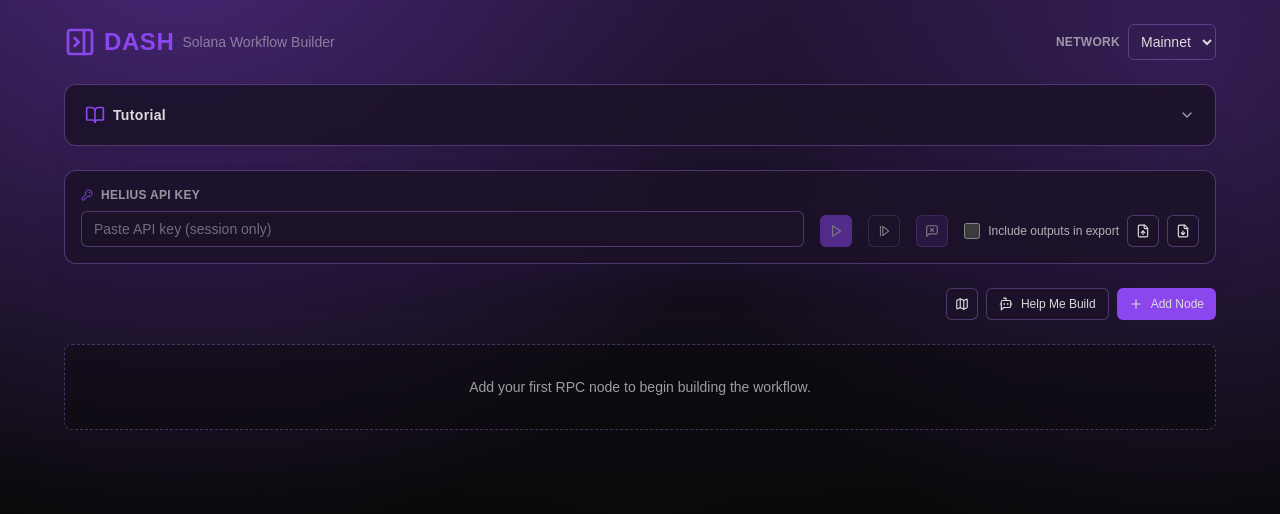
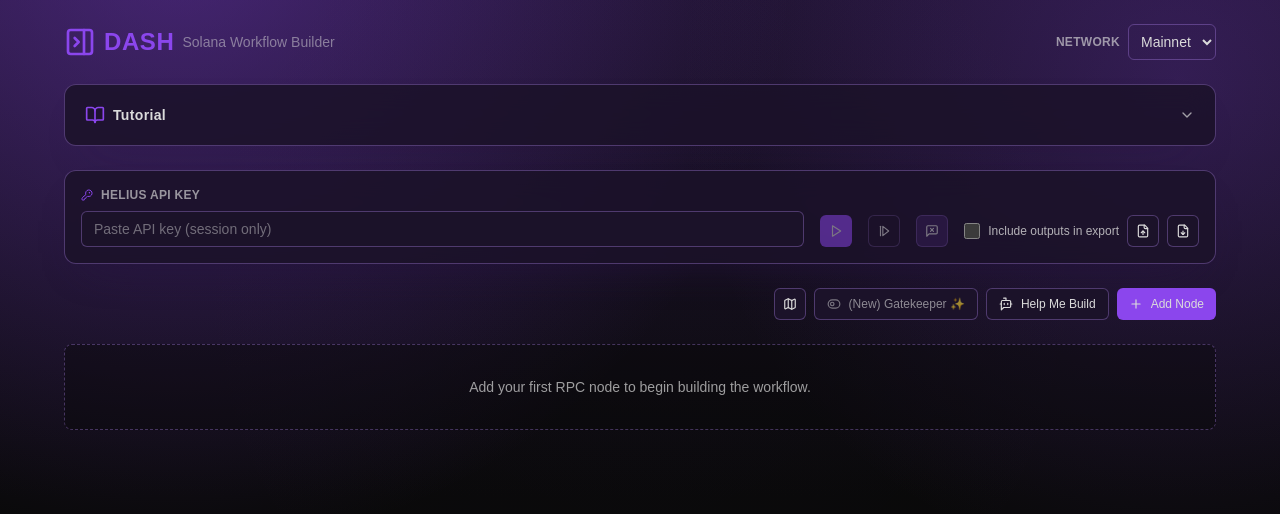
Before and after one commit to JAhimaz/dash-helius-rpc-sandbox, a Next.js app: page / in a window 1280 px wide. Shown: the top 514 px of the page. Built offline with nearby package versions, Linux system fonts and the light colour scheme; a web font is replaced by a local one.

Commit message:
feat: added gatekeeper

```diff
--- a/src/app/page.tsx
+++ b/src/app/page.tsx
@@ -14,6 +14,8 @@
   Send,
   Search,
   StepForward,
+  ToggleLeft,
+  ToggleRight,
 } from "lucide-react";
 
 import { ImportExport } from "@/components/ImportExport";
@@ -32,7 +34,7 @@
 import { useWorkflowStore } from "@/store/workflowStore";
 import type { WorkflowNode } from "@/store/workflowStore";
 
-type RpcNetwork = "mainnet" | "devnet";
+type RpcNetwork = "mainnet" | "devnet" | "testnet";
 
 interface MethodCategory {
   id: MethodCategoryId;
@@ -153,11 +155,14 @@
 const DEFAULT_HELIUS_RPC_URLS: Record<RpcNetwork, string> = {
   mainnet: "https://mainnet.helius-rpc.com",
   devnet: "https://devnet.helius-rpc.com",
+  testnet: "https://testnet.helius-rpc.com",
 };
 const DEFAULT_HELIUS_HTTP_URLS: Record<RpcNetwork, string> = {
   mainnet: "https://api.helius.xyz",
   devnet: "https://api-devnet.helius.xyz",
+  testnet: "https://api-testnet.helius.xyz",
 };
+const GATEKEEPER_RPC_URL = "https://beta.helius-rpc.com/";
 const SESSION_STORAGE_API_KEY = "helius-flow:api-key";
 
 function resolveParamValue(
@@ -353,9 +358,9 @@
   }
 }
 
-function buildHeliusJsonRpcUrl(apiKey: string, network: RpcNetwork): string {
+function buildHeliusJsonRpcUrl(apiKey: string, network: RpcNetwork, gatekeeperEnabled: boolean): string {
   const configured = process.env.NEXT_PUBLIC_HELIUS_RPC_URL;
-  const baseUrl = configured ?? DEFAULT_HELIUS_RPC_URLS[network];
+  const baseUrl = gatekeeperEnabled ? GATEKEEPER_RPC_URL : configured ?? DEFAULT_HELIUS_RPC_URLS[network];
 
   const url = new URL(baseUrl);
   if (apiKey.trim()) {
@@ -396,7 +401,9 @@
   const baseUrl =
     network === "mainnet"
       ? entry.http.mainnetBaseUrl ?? DEFAULT_HELIUS_HTTP_URLS.mainnet
-      : entry.http.devnetBaseUrl ?? DEFAULT_HELIUS_HTTP_URLS.devnet;
+      : network === "devnet"
+        ? entry.http.devnetBaseUrl ?? DEFAULT_HELIUS_HTTP_URLS.devnet
+        : DEFAULT_HELIUS_HTTP_URLS.testnet;
 
   const unresolvedPath = entry.http.path;
   const remainingParams: Record<string, unknown> = { ...params };
@@ -477,7 +484,14 @@
   const [draggingNodeId, setDraggingNodeId] = useState<string>();
   const [showInstructions, setShowInstructions] = useState(false);
   const [network, setNetwork] = useState<RpcNetwork>("mainnet");
+  const [gatekeeperEnabled, setGatekeeperEnabled] = useState(false);
   const [hasLoadedApiKeyFromSession, setHasLoadedApiKeyFromSession] = useState(false);
+
+  useEffect(() => {
+    if (gatekeeperEnabled && network === "testnet") {
+      setNetwork("mainnet");
+    }
+  }, [gatekeeperEnabled, network]);
 
   useEffect(() => {
     const storedApiKey = window.sessionStorage.getItem(SESSION_STORAGE_API_KEY);
@@ -890,7 +904,7 @@
           } else {
             const params = getNodeParams(node, outputsByNodeId);
 
-            response = await fetch(buildHeliusJsonRpcUrl(apiKeyValue, network), {
+            response = await fetch(buildHeliusJsonRpcUrl(apiKeyValue, network, gatekeeperEnabled), {
               method: "POST",
               headers: {
                 "content-type": "application/json",
@@ -999,6 +1013,9 @@
               >
                 <option value="mainnet">Mainnet</option>
                 <option value="devnet">Devnet</option>
+                <option value="testnet" disabled={gatekeeperEnabled}>
+                  Testnet
+                </option>
               </select>
             </div>
           </div>
@@ -1156,6 +1173,28 @@
                 aria-label="Open node map"
               >
                 <MapIcon className="h-3.5 w-3.5" />
+              </Button>
+            </QuickTooltip>
+            <QuickTooltip
+              content={
+                gatekeeperEnabled
+                  ? "Gatekeeper enabled. JSON-RPC uses https://beta.helius-rpc.com."
+                  : "Gatekeeper disabled."
+              }
+            >
+              <Button
+                size="sm"
+                variant="outline"
+                className={gatekeeperEnabled ? "h-8 px-3 border-primary text-primary" : "h-8 px-3 text-foreground/60"}
+                onClick={() => setGatekeeperEnabled((value) => !value)}
+                aria-label="Toggle Gatekeeper endpoint"
+              >
+                {gatekeeperEnabled ? (
+                  <ToggleRight className="h-3.5 w-3.5 text-primary" />
+                ) : (
+                  <ToggleLeft className="h-3.5 w-3.5 text-foreground/50" />
+                )}
+                (New) Gatekeeper ✨
               </Button>
             </QuickTooltip>
             <QuickTooltip content="Help me build">
```
